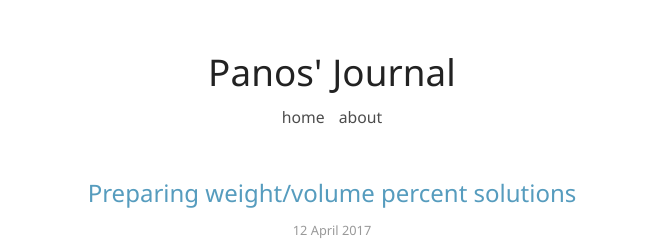
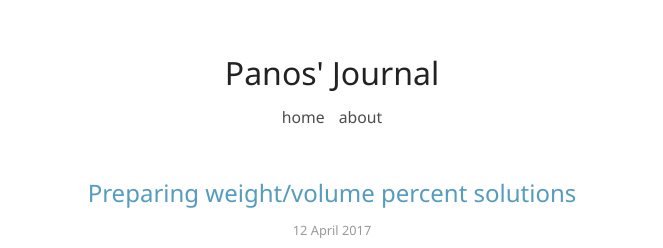
Before and after one commit to pgalatis/pgalatis.github.io, a Jekyll site: the page built from index.html, in a window 1280 px wide. Shown: the top 248 px of the page, without its empty margins (308-971 px from the left). Built offline with Jekyll 4.4.1, drawn with Linux system fonts in a browser that asks for light colours; nearby versions of some CDN libraries; formulas are drawn with MathJax 3; the list of posts is cut into pages by our own code.

Commit message:
Update style.css

```diff
--- a/css/style.css
+++ b/css/style.css
@@ -23,7 +23,7 @@ header[role="banner"] {
 	line-height: 25px;
 }
 
-#circle {
+/*#circle {
       width: 100px;
       height: 100px;
       -webkit-border-radius: 55px;
@@ -32,12 +32,11 @@ header[role="banner"] {
       background: #fff;
       border: 2px solid #000;
       margin: 10px auto;
-}
+}*/
 
 h1.title {
-    font-weight: 400;
-    font-size: 2.3rem;
-    letter-spacing: .1px;
+    font-weight: 300;
+    font-size: 2 rem;
     text-align: center;
     margin: 23px 0 0 0;
     color: #222;
```
